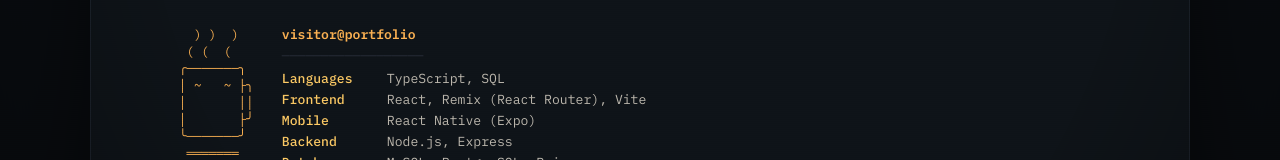
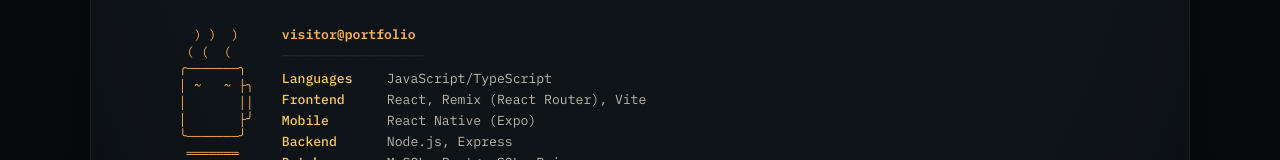
Before and after one commit to ljh-wd/ljhdev-portfolio, a React (Vite) app: page / in a window 1280 px wide. Shown: the part 935-1095 px from the top of the page. Built offline with nearby package versions, Linux system fonts and the light colour scheme.

Commit message:
Minor adjustments to data

```diff
--- a/index.html
+++ b/index.html
@@ -4,10 +4,13 @@
     <meta charset="UTF-8" />
 
     <meta name="viewport" content="width=device-width, initial-scale=1.0" />
-    <title>portfolio</title>
+    <title>ljhdev</title>
     <link rel="preconnect" href="https://fonts.googleapis.com" />
     <link rel="preconnect" href="https://fonts.gstatic.com" crossorigin />
-    <link href="https://fonts.googleapis.com/css2?family=IBM+Plex+Mono:ital,wght@0,300;0,400;0,500;0,600;0,700;1,400&display=swap" rel="stylesheet" />
+    <link
+      href="https://fonts.googleapis.com/css2?family=IBM+Plex+Mono:ital,wght@0,300;0,400;0,500;0,600;0,700;1,400&display=swap"
+      rel="stylesheet"
+    />
   </head>
   <body>
     <div id="root"></div>
--- a/src/data/portfolio.ts
+++ b/src/data/portfolio.ts
@@ -54,7 +54,7 @@ export const projects = [
 
 export const skills = {
   rows: [
-    { key: "Languages", value: "TypeScript, SQL" },
+    { key: "Languages", value: "JavaScript/TypeScript" },
     { key: "Frontend", value: "React, Remix (React Router), Vite" },
     { key: "Mobile", value: "React Native (Expo)" },
     { key: "Backend", value: "Node.js, Express" },
```
